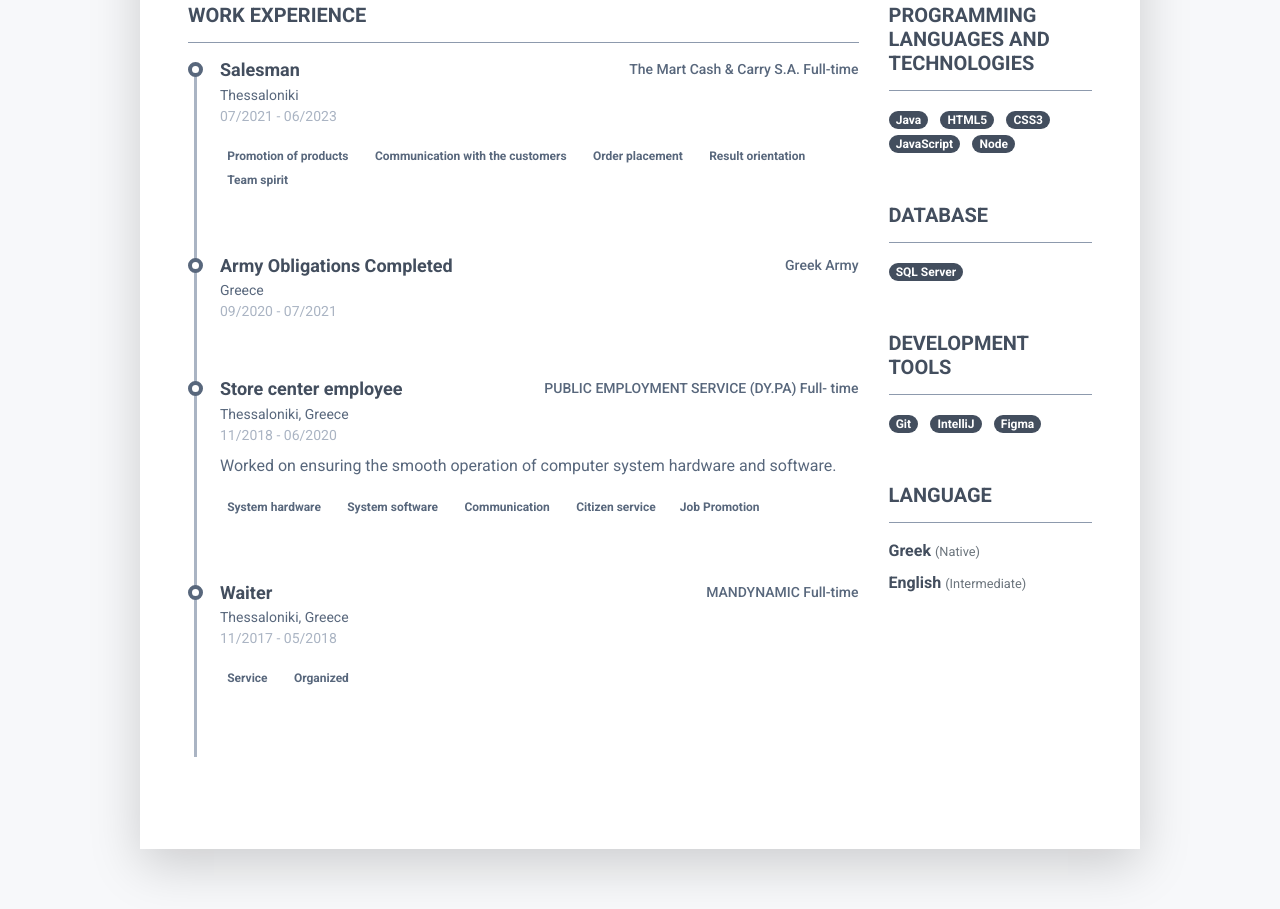
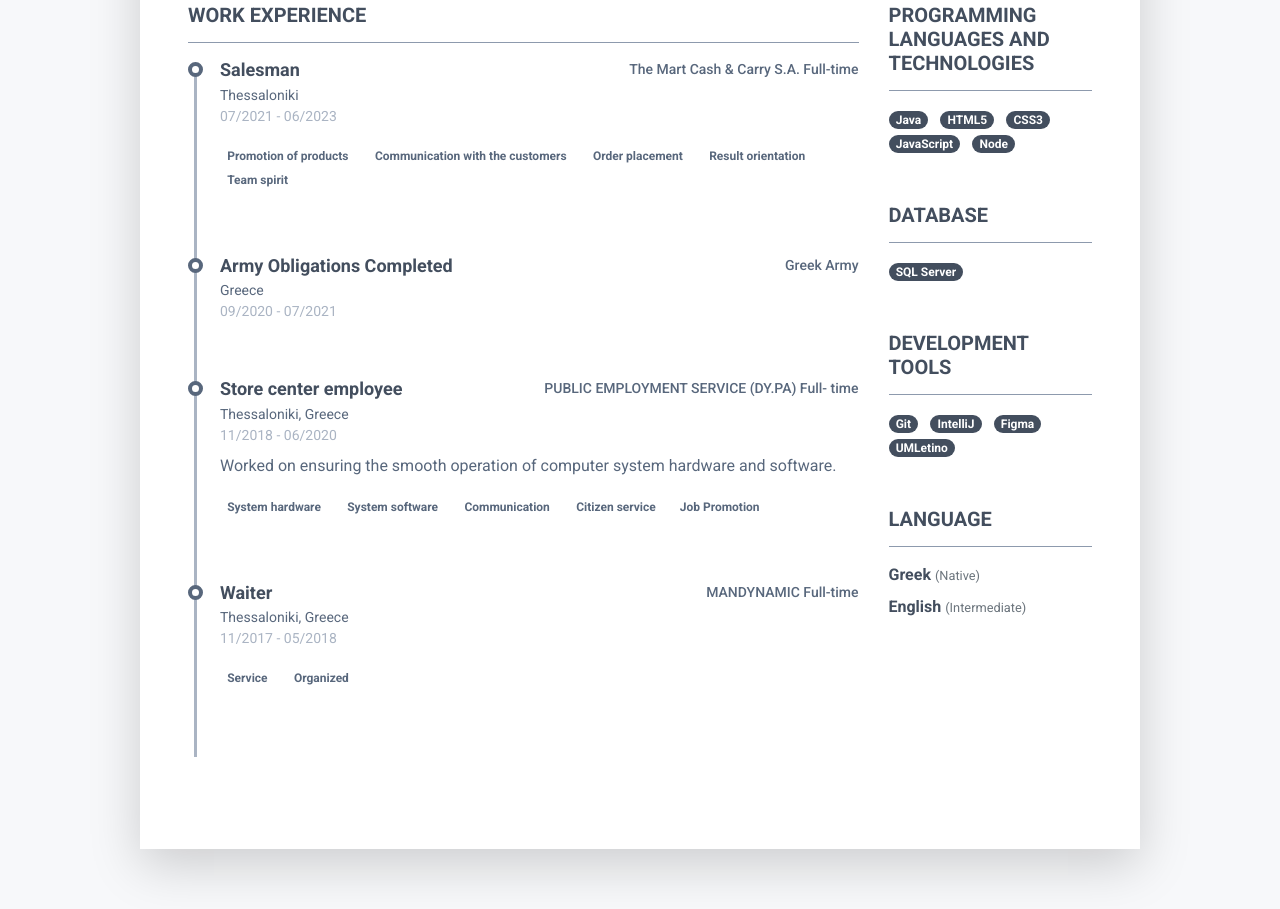
Before and after one commit to steliostsoupas/steliostsoupas.github.io, a plain HTML site: page index.html in a window 1280 px wide. Shown: the part 723-1632 px from the top of the page. Drawn offline with Linux system fonts and the light colour scheme.

Commit message:
cv-update

```diff
--- a/index.html
+++ b/index.html
@@ -191,6 +191,7 @@
 														<li class="list-inline-item"><span class="badge badge-primary badge-pill">Git</span></li>
 														<li class="list-inline-item"><span class="badge badge-primary badge-pill">IntelliJ</span></li>
 														<li class="list-inline-item"><span class="badge badge-primary badge-pill">Figma</span></li>
+														<li class="list-inline-item"><span class="badge badge-primary badge-pill">UMLetino</span></li>
 						    </div>
 					    </section>
 					    <section class="resume-section language-section mb-5">
```
